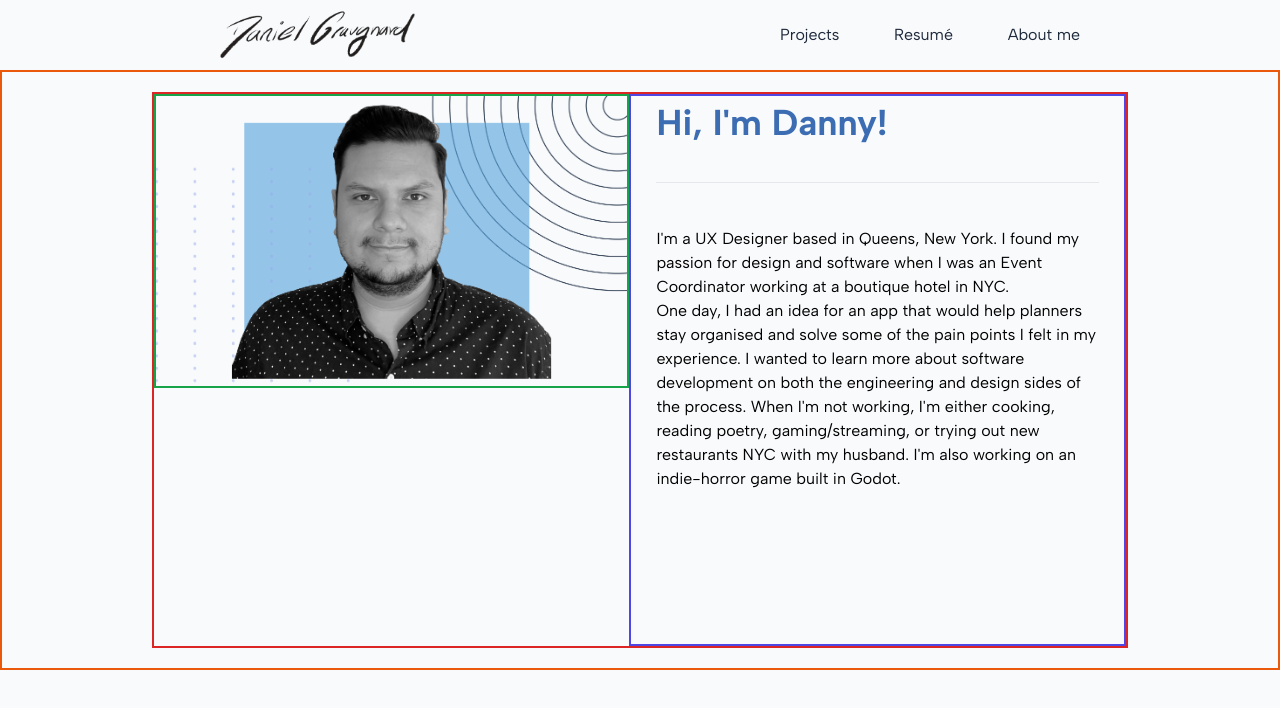
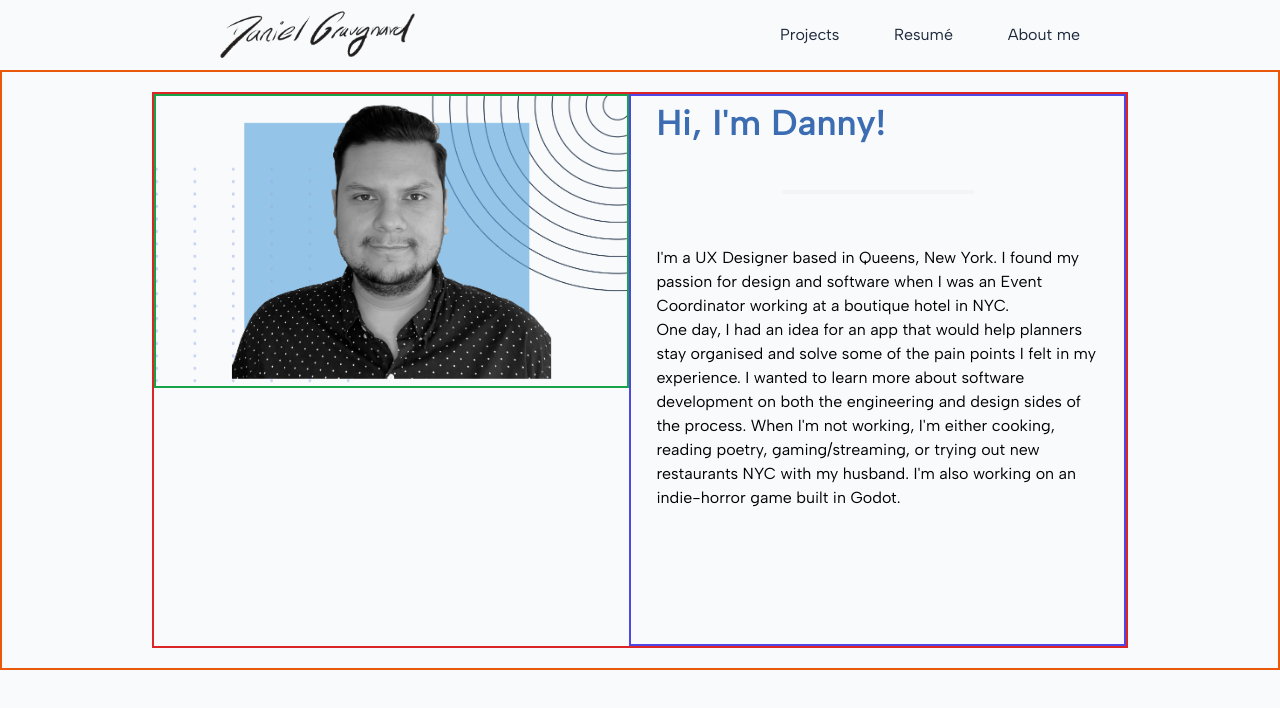
Before and after one commit to dan11218/portfolio-app, a Next.js app: page /about-me in a window 1280 px wide. Shown: the top 708 px of the page. Built offline with nearby package versions, Linux system fonts and the light colour scheme.

Commit message:
fixes albert sans declaration

```diff
--- a/app/about-me/introduction.tsx
+++ b/app/about-me/introduction.tsx
@@ -9,7 +9,7 @@
                     </div>
                     <div className="flex flex-col w-[500px] px-[25px] border-solid border-2 border-indigo-600 ">
                         <h2 className="font-semibold text-royal-blue">Hi, I&apos;m Danny!</h2>
-                        <hr className="h-px my-8 bg-gray-200 border-0 dark:bg-gray-700"></hr>
+                        <hr className="w-48 h-1 mx-auto my-4 bg-gray-100 border-0 rounded md:my-10 dark:bg-gray-700"></hr>
                         <p className="font-regular my-3">I&apos;m a UX Designer based in Queens, New York. I found my passion for design and software when I was an Event Coordinator working at a boutique hotel in NYC. {<br />} One day, I had an idea for an app that would help planners stay organised and solve some of the pain points I felt in my experience. I wanted to learn more about software development on both the engineering and design sides of the process. When I&apos;m not working, I&apos;m either cooking, reading poetry, gaming/streaming, or trying out new restaurants NYC with my husband. I&apos;m also working on an indie-horror game built in Godot.</p>
                     </div>
                 </div>
--- a/app/globals.css
+++ b/app/globals.css
@@ -3,7 +3,7 @@
 @tailwind utilities;
 
 html {
-    background-color: #f8fafc;    ;
+    background-color: #f8fafc;
 }
 
 h1 {
--- a/app/layout.tsx
+++ b/app/layout.tsx
@@ -4,8 +4,6 @@
 import Navbar from './navbar'
 
 export const albertSans = Albert_Sans({
-  weight: ['300', '400', '500', '700'],
-  style: ['italic', 'normal'],
   subsets: ['latin']
 })
 
```
